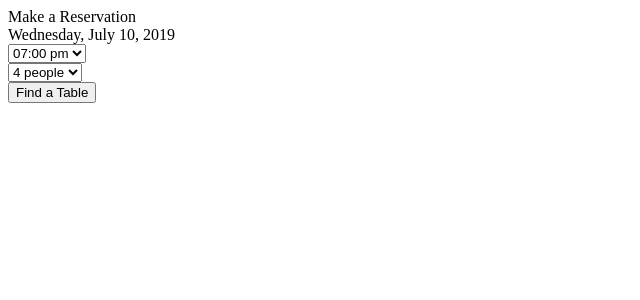
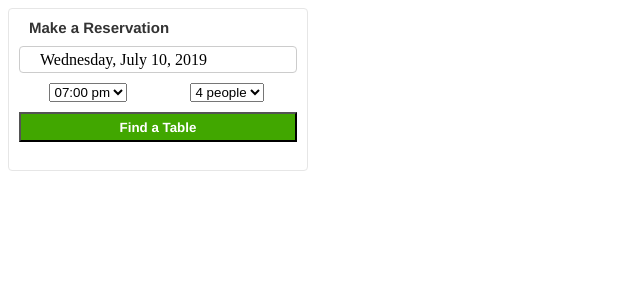
Before and after one commit to scarf-ly/reservations_SDC, a React app: page / in a window 1280 px wide. Shown: the top 300 px of the page, without its empty margins (0-640 px from the left). Built offline with nearby package versions, Linux system fonts and the light colour scheme; the HTML template or start-up script is replaced by a standard one.

Commit message:
almost finished with styles for App component. Need to work on date/partysize/date pickers.

```diff
--- a/client/src/App.jsx
+++ b/client/src/App.jsx
@@ -3,6 +3,7 @@ import ReactDOM from 'react-dom';
 import Calendar from './component/Calendar.jsx';
 import moment from 'moment';
 import axios from 'axios';
+import styles from './style/App.css'
 
 class App extends React.Component {
   constructor(props) {
@@ -68,31 +69,37 @@ class App extends React.Component {
 
   render() {
     return(
-      <div className='island-container'>
-          <div className='reservation-header'>
-            <span></span>
-            <div>Make a Reservation</div>
-          </div>
+      <div className={styles.islandContainer}>
+          <h3 className={styles.reservationHeader}>
+            <span className={styles.calendarIconHeader}>
+              <i className='far fa-calendar-alt'></i>
+            </span>
+            <span className={styles.header}>Make a Reservation</span>
+          </h3>
           <form className='reservation-form-container'>
             <div className='reservation-form'>
               <div className='reservation-fields'>
                 <div className='calender-picker'>
                   <Calendar chosenDay={this.state.chosenDay} onChosenHandler={this.onChosenHandler}/>
                 </div>
-                <div className='time-picker'>
-                  <div>
-                    <span></span>
+                <div className={styles.timePartyNumContainer}>
+                  <span className={styles.timePicker}>
+                    <span>
+                      <i className="far fa-clock"></i>
+                    </span>
                     <select defaultValue='1900' onChange={(event) => {this.onChangeHandler('chosenTime', event.target.value)}}>
                       <option value='1800'>06:00 pm</option>
                       <option value='1900'>07:00 pm</option>
                       <option value='2000'>08:00 pm</option>
                     </select>
-                    <span></span>
-                  </div>
-                </div>
-                <div id='peopleSelector' className='people-picker'>
-                  <div>
-                    <span></span>
+                    <span className={styles.dropdownIcon}>
+                      <i className="fas fa-caret-down"></i>
+                    </span>
+                  </span>
+                  <span id='peopleSelector' className={styles.partySizePicker}>
+                    <span>
+                      <i className="fas fa-user-friends"></i>
+                    </span>
                     <select defaultValue='4' onChange={(event) => {this.onChangeHandler('partyNum', event.target.value)}}>
                       <option value='1'>1 person</option>
                       <option value='2'>2 people</option>
@@ -103,11 +110,15 @@ class App extends React.Component {
                       <option value='7'>7 people</option>
                       <option value='8'>8 people</option>
                     </select>
-                    <span></span>
-                  </div>
+                    <span className={styles.dropdownIcon}>
+                      <i className="fas fa-caret-down"></i>
+                    </span>
+                  </span>
                 </div>
               </div>
-              <button>Find a Table</button>
+              <div className={styles.reserveButtonContainer}>
+                <button className={styles.reserveButton}>Find a Table</button>
+              </div>
               {this.displaySpotsLeftMessage()}
             </div>
           </form>
--- a/client/src/component/Calendar.jsx
+++ b/client/src/component/Calendar.jsx
@@ -2,7 +2,7 @@ import React from 'react';
 import moment from 'moment';
 import CalendarGrid from './CalendarGrid.jsx';
 import CalendarHeader from './CalendarHeader.jsx';
-
+import styles from '../style/Calendar.css'
 
 
 class Calendar extends React.Component {
@@ -40,12 +40,18 @@ class Calendar extends React.Component {
   render() {
     return (
       <div>
-        <span></span>
-        <div onClick={this.toggleCalender}>{this.props.chosenDay.format('dddd[,] MMMM D[,] YYYY')}</div>
-        <span></span>
+        <div className={styles.datePicker} onClick={this.toggleCalender}>
+          <span className={styles.calendarIconPicker}>
+            <i className='far fa-calendar-alt'></i>
+          </span>
+          <span className={styles.dateValue}>{this.props.chosenDay.format('dddd[,] MMMM D[,] YYYY')}</span>
+          <span className={styles.dropdownIcon}>
+            <i className="fas fa-caret-down"></i>
+          </span>
+        </div>
         {this.state.calendarDisplay
           ?
-          <table className='calendar-day'>
+          <table className={styles.calendar}>
             <CalendarHeader renderDay={this.state.renderDay} onPreHandler={this.onPreHandler} onNextHandler={this.onNextHandler}/>
             <CalendarGrid chosenDay={this.props.chosenDay} renderDay={this.state.renderDay} onChosenHandler={this.props.onChosenHandler}/>
           </table>
--- /dev/null
+++ b/client/src/style/App.css
@@ -0,0 +1,72 @@
+.islandContainer {
+  height: 160.875px;
+  width: 297.984px;
+  background: #FFFFFF;
+  border: 1px solid #E6E6E6;
+  border-radius: 4px;
+  display: flex;
+  flex-direction: column;
+}
+
+.reservationHeader {
+  display: flex;
+  flex-direction: row;
+  margin-top: 10px;
+  margin-bottom: 10px;
+}
+
+.calendarIconHeader {
+  margin-left: 10px;
+}
+
+.header {
+  margin-left: 10px;
+  font-family: 'Helvetica Neue', Helvetica, Arial, sans-serif;
+  color: #333333;
+  font-size: 15px;
+}
+
+.timePartyNumContainer {
+  margin-left: 10px;
+  margin-right: 10px;
+  margin-top: 10px;
+  display: flex;
+  flex-direction: row;
+}
+
+.dropdownIcon {
+  margin-left: 60px;
+  position: absolute;
+}
+
+.timePicker {
+  display: flex;
+  justify-content: center;
+  cursor: pointer;
+  width: 50%
+}
+
+.partySizePicker {
+  display: flex;
+  justify-content: center;
+  cursor: pointer;
+  width: 50%
+}
+
+.reserveButtonContainer {
+  display: flex;
+  justify-content: center;
+  margin-top: 10px;
+  margin-left: 10px;
+  margin-right: 10px;
+  height: 30px;
+}
+
+.reserveButton {
+  cursor: pointer;
+  width: 100%;
+  color: #ffffff;
+  font-weight: bold;
+  font-family: 'Helvetica Neue', Helvetica, Arial, sans-serif;
+  background: #41A700;
+}
--- /dev/null
+++ b/client/src/style/Calendar.css
@@ -0,0 +1,28 @@
+.datePicker {
+  cursor: pointer;
+  display: flex;
+  align-items: center;
+  margin-left: 10px;
+  margin-right: 10px;
+  border: 1px solid #CCCCCC;
+  border-radius: 4px;
+  height: 25px;
+}
+
+.calendarIconPicker {
+  size: 3px;
+  margin-left: 10px;
+}
+
+.dateValue {
+  margin-left: 10px;
+}
+
+.dropdownIcon {
+  margin-left: 250px;
+  position: absolute;
+}
+
+.calendar {
+  position: fixed;
+}
--- a/package.json
+++ b/package.json
@@ -36,7 +36,9 @@
     "@babel/core": "^7.4.5",
     "@babel/preset-env": "^7.4.5",
     "@babel/preset-react": "^7.0.0",
+    "axios": "^0.19.0",
     "babel-loader": "^8.0.6",
+    "css-loader": "^3.0.0",
     "enzyme": "^3.10.0",
     "enzyme-adapter-react-16": "^1.14.0",
     "eslint": "^5.16.0",
@@ -47,6 +49,7 @@
     "jest": "^24.8.0",
     "mysql": "^2.17.1",
     "nodemon": "^1.19.1",
+    "style-loader": "^0.23.1",
     "webpack": "^4.35.2",
     "webpack-cli": "^3.3.5"
   }
--- a/webpack.config.js
+++ b/webpack.config.js
@@ -18,6 +18,20 @@ module.exports = {
           presets: ['@babel/preset-react', '@babel/preset-env'],
         },
       },
+      {
+        test: /\.css$/,
+        use: [
+          {loader: 'style-loader'},
+          {
+            loader: 'css-loader',
+            options: {
+              modules: {
+                localIdentName: '[name]__[local]__[hash:base64:5]'
+              }
+            }
+          }
+        ],
+      },
     ],
   },
 };
```
Also changed, not shown: client/src/style/CalendarGrid.css (added), client/src/style/CalendarHeader.css (added), 1 other file (tests, documents, lock files or other folders).
